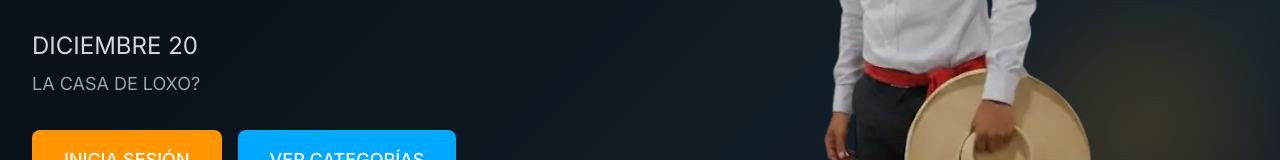
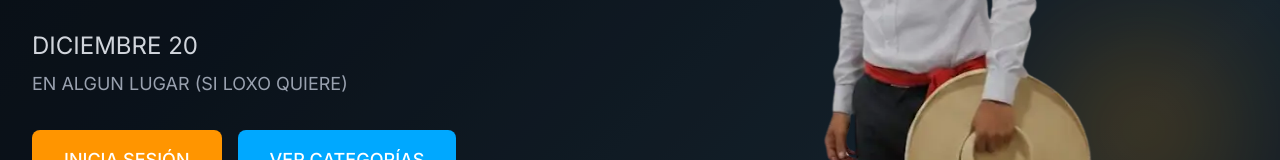
Before and after one commit to miulerbm/awards-25, a Next.js app: page / in a window 1280 px wide. Shown: the part 537-697 px from the top of the page. Built offline with nearby package versions, Linux system fonts and the light colour scheme; no server answers.

Commit message:
update place desc

```diff
--- a/src/app/page.tsx
+++ b/src/app/page.tsx
@@ -37,7 +37,7 @@ export default function HomePage() {
               <div className="text-lg sm:text-xl lg:text-2xl text-gray-300 mb-6 lg:mb-8">
                 <div className="mb-2">DICIEMBRE 20</div>
                 <div className="text-base lg:text-lg text-gray-400">
-                  LA CASA DE LOXO?
+                  EN ALGUN LUGAR (SI LOXO QUIERE)
                 </div>
               </div>
 
```
